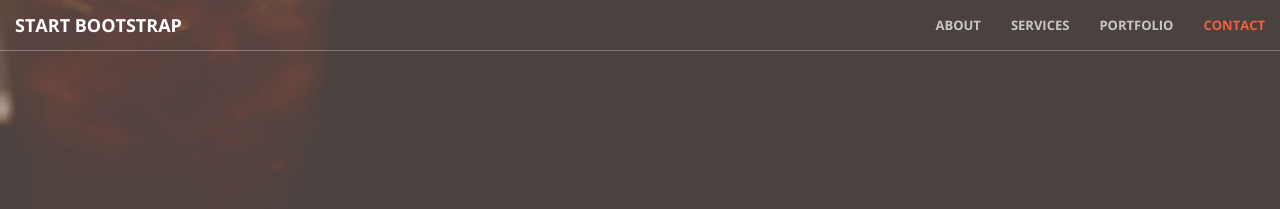
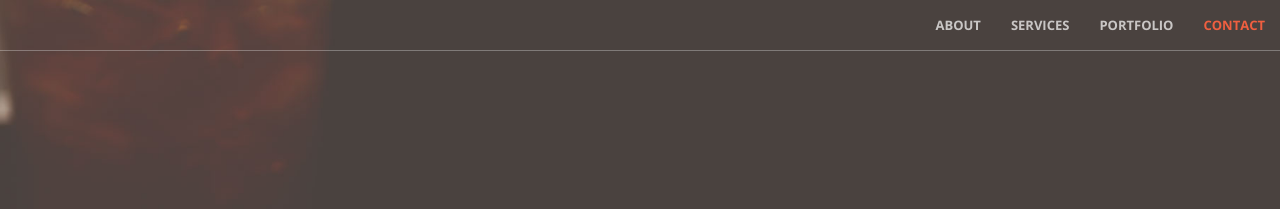
Before and after one commit to AbakNacchan/AbakNacchan.github.io, a Jekyll site: the page built from index.html, in a window 1280 px wide. Shown: the top 209 px of the page. Built offline with Jekyll 4.4.1, drawn with Linux system fonts in a browser that asks for light colours.

Commit message:
Update nav.html

```diff
--- a/_includes/nav.html
+++ b/_includes/nav.html
@@ -8,7 +8,6 @@
                 <span class="icon-bar"></span>
                 <span class="icon-bar"></span>
             </button>
-            <a class="navbar-brand page-scroll" href="#page-top">Start Bootstrap</a>
         </div>
 
         <!-- Collect the nav links, forms, and other content for toggling -->
```
